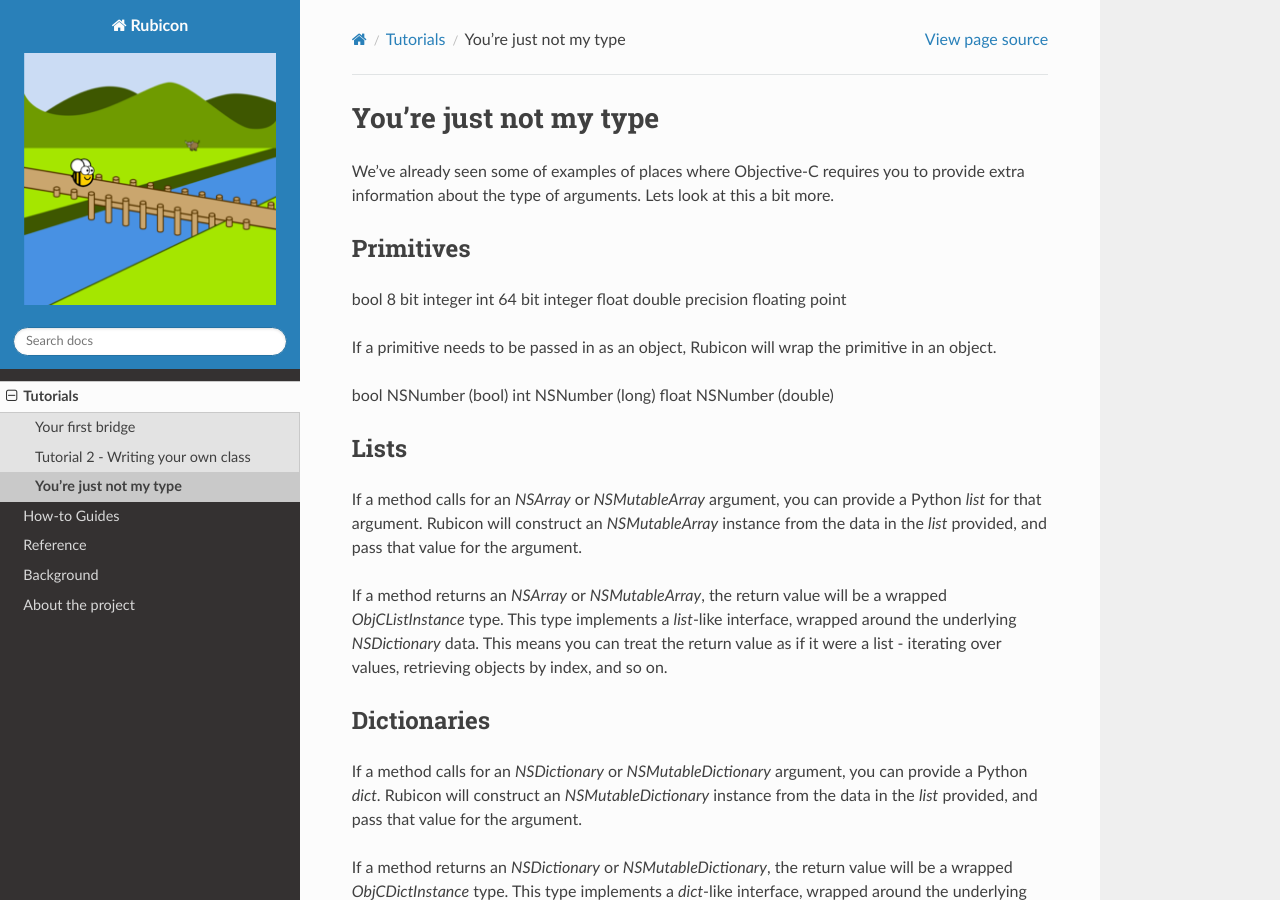
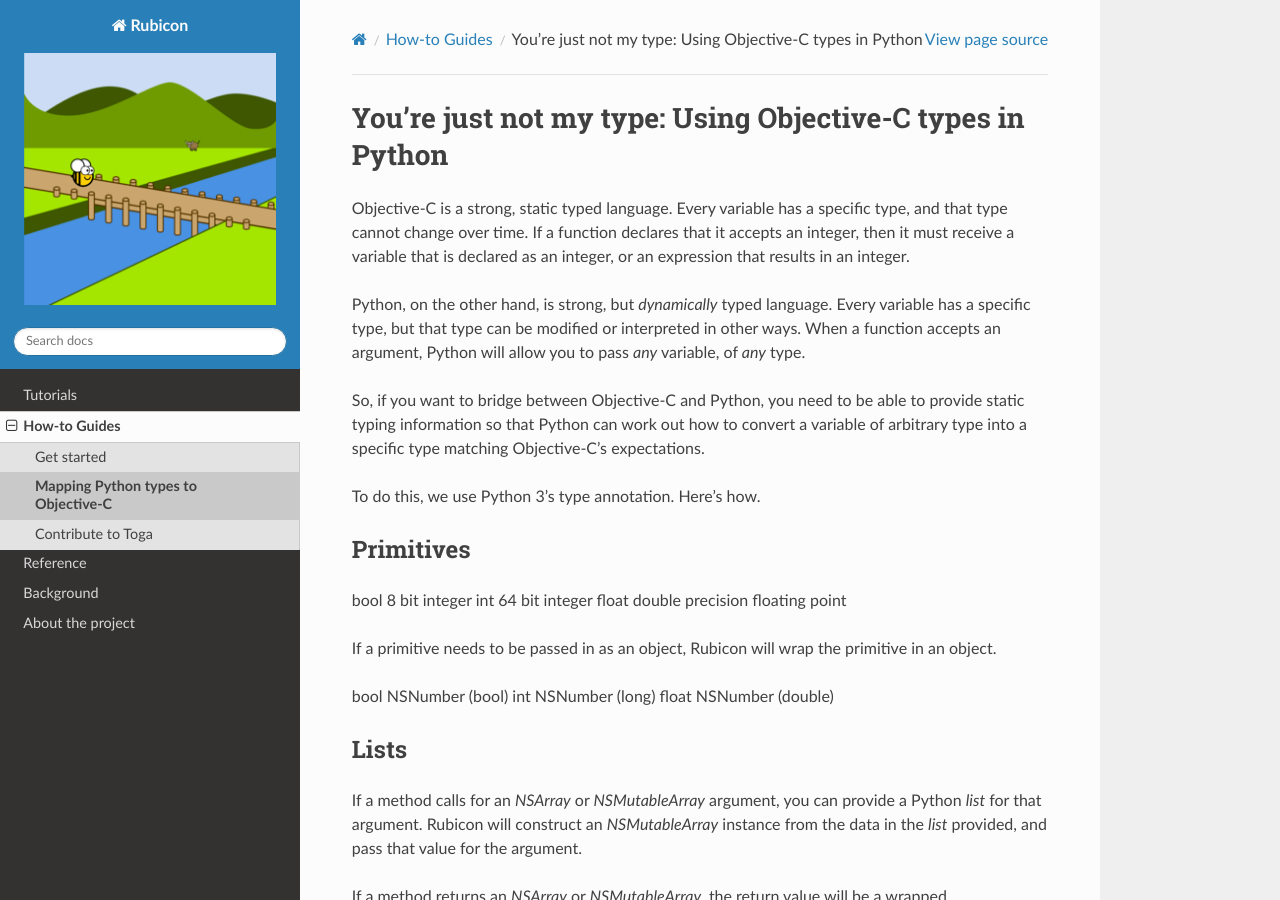
Before and after one commit to beeware/rubicon-objc, a Sphinx documentation site: the page built from docs/how-to/type-mapping.rst, in a window 1280 px wide and 900 px high. Built offline with Sphinx 7.4.7 and the Read the Docs theme 2.0.0, drawn with Linux system fonts in a browser that asks for light colours.

Commit message:
Moved tutorial-3 to a howto.

```diff
--- a/docs/how-to/index.rst
+++ b/docs/how-to/index.rst
@@ -9,4 +9,5 @@ How-to Guides
    :glob:
 
    Get started <get-started>
+   Mapping Python types to Objective-C <type-mapping>
    Contribute to Toga <contribute>
--- a/docs/tutorial/tutorial-3.rst
+++ b/docs/how-to/type-mapping.rst
@@ -1,12 +1,17 @@
-=======================
-You're just not my type
-=======================
+==========================================================
+You're just not my type: Using Objective-C types in Python
+==========================================================
 
-We've already seen some of examples of places where Objective-C requires you to provide extra information about the type of arguments. Lets look at this a bit more.
+Objective-C is a strong, static typed language. Every variable has a specific type, and that type cannot change over time. If a function declares that it accepts an integer, then it must receive a variable that is declared as an integer, or an expression that results in an integer.
+
+Python, on the other hand, is strong, but *dynamically* typed language. Every variable has a specific type, but that type can be modified or interpreted in other ways. When a function accepts an argument, Python will allow you to pass *any* variable, of *any* type.
+
+So, if you want to bridge between Objective-C and Python, you need to be able to provide static typing information so that Python can work out how to convert a variable of arbitrary type into a specific type matching Objective-C's expectations.
+
+To do this, we use Python 3's type annotation. Here's how.
 
 Primitives
 ----------
-
 
 bool    8 bit integer
 int     64 bit integer
--- a/docs/tutorial/index.rst
+++ b/docs/tutorial/index.rst
@@ -10,7 +10,6 @@ Tutorials
 
    tutorial-1
    tutorial-2
-   tutorial-3
 
 
 Tutorial 1 - Your first bridge
@@ -22,8 +21,3 @@ Tutorial 2 - Writing your own class
 ===================================
 
 In :doc:`tutorial-2`, you will write a Python class, and expose it to the Objective-C runtime.
-
-Tutorial 3 - You're just not my type
-====================================
-
-In :doc:`tutorial-3`, you will see how Rubicon transforms Python primitive types into Objective-C.
--- a/docs/tutorial/tutorial-2.rst
+++ b/docs/tutorial/tutorial-2.rst
@@ -125,6 +125,4 @@ invoking them over that bridge.
 Next steps
 ----------
 
-In our examples so far, we've seen examples of how Rubicon will convert Python
-primitive types into Objective-C types. In the :doc:`next tutorial <tutorial-3>`,
-we'll dig into more detail on these conversions.
+???
```
